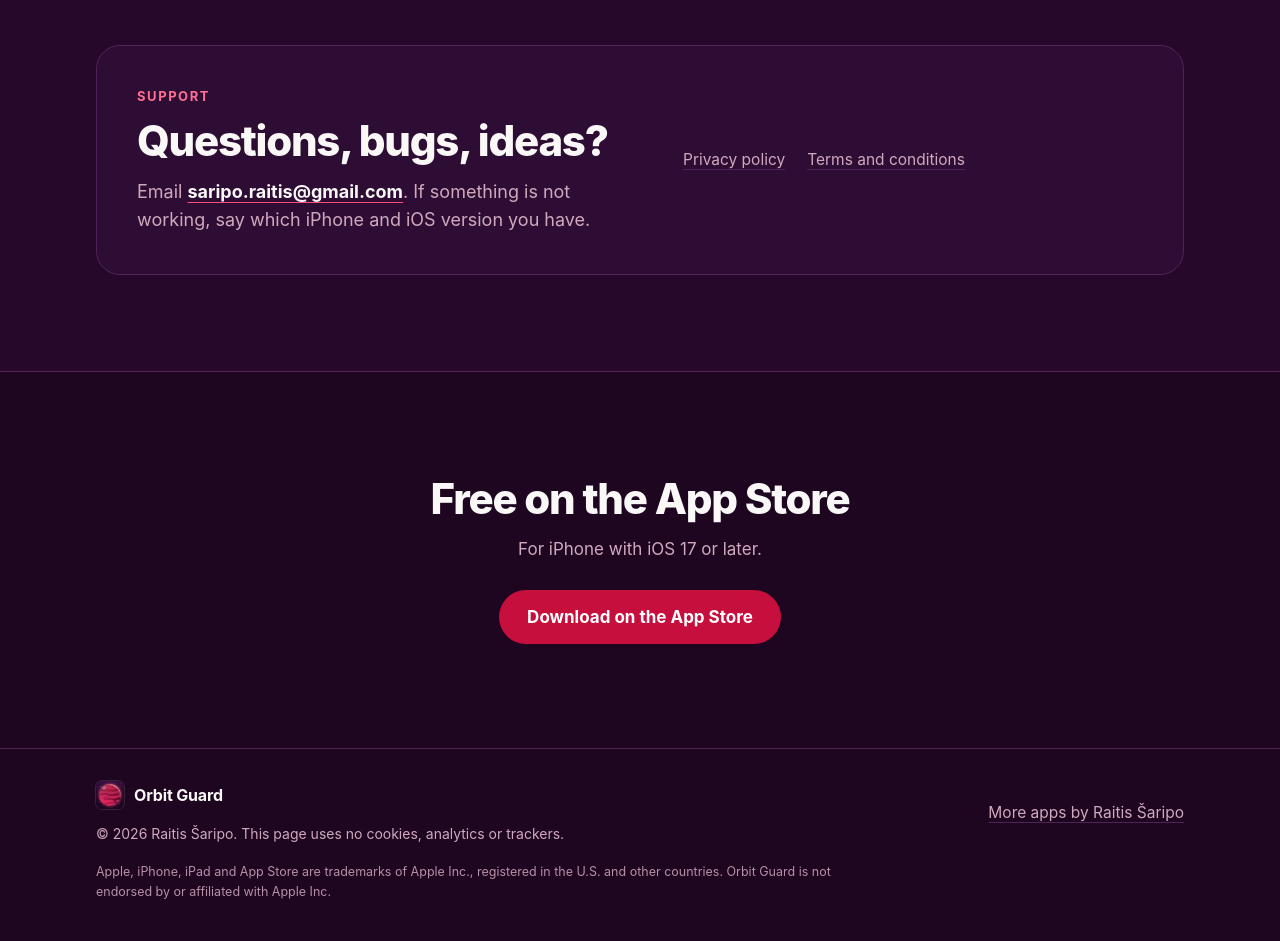
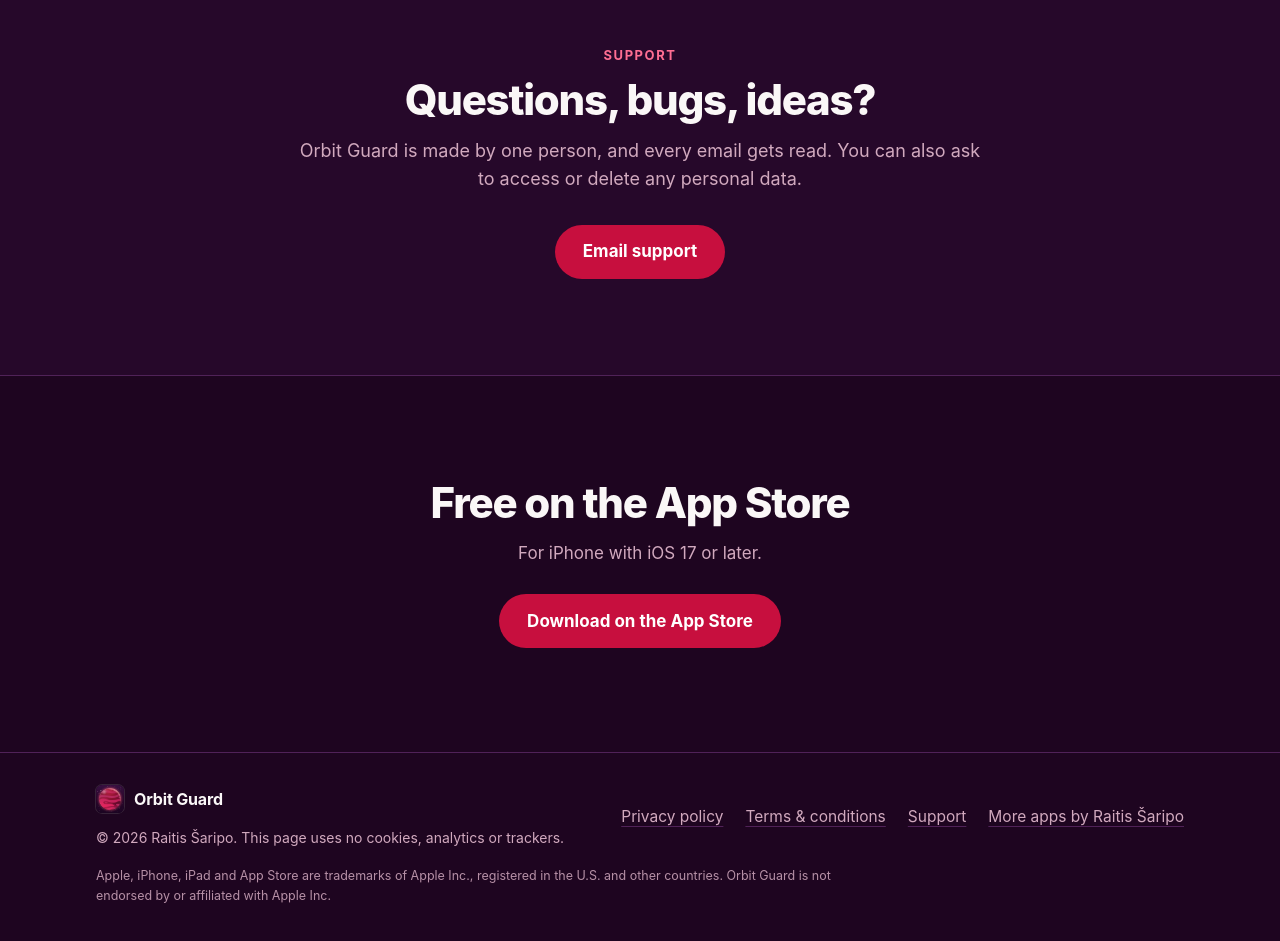
Before and after one commit to raichibald/orbitguard.github.io, a plain HTML site: page index.html in a window 1280 px wide. Shown: the part 4140-5081 px from the top of the page. Drawn offline with Linux system fonts and the light colour scheme.

Commit message:
Support the same way as the Countless page
A centred, button-only support section: 'Email support' builds the mailto on click (script.js), so the address is not in the page source, with the subject 'Orbit Guard support'. The privacy
policy, terms and support links move to the footer, as on the Countless page.

Co-Authored-By: Claude Sonnet 5.5 <noreply@anthropic.com>

```diff
--- a/index.html
+++ b/index.html
@@ -182,20 +182,16 @@
         </section>
 
         <section class="section alt" id="support" aria-labelledby="support-title">
-            <div class="wrap">
-                <div class="support-box">
-                    <div>
-                        <p class="eyebrow">Support</p>
-                        <h2 id="support-title">Questions, bugs, ideas?</h2>
-                        <p class="section-lead">
-                            Email <a class="mail" href="mailto:saripo.raitis@gmail.com?subject=Orbit Guard%20support">saripo.raitis@gmail.com</a>.
-                            If something is not working, say which iPhone and iOS version you have.
-                        </p>
-                    </div>
-                    <div class="links" aria-label="Legal">
-                        <a href="privacy-policy.html">Privacy policy</a> <a href="terms-and-conditions.html">Terms and conditions</a>
-                    </div>
-                </div>
+            <div class="wrap narrow center">
+                <p class="eyebrow">Support</p>
+                <h2 id="support-title">Questions, bugs, ideas?</h2>
+                <p class="section-lead">
+                    Orbit Guard is made by one person, and every email gets read. You can also ask to access or delete any
+                    personal data.
+                </p>
+                <p class="support-cta">
+                    <a class="btn btn-lg" href="#support" data-mail>Email support</a>
+                </p>
             </div>
         </section>
 
@@ -217,9 +213,12 @@
                 </a>
                 <p class="copy">&copy; 2026 Raitis &Scaron;aripo. This page uses no cookies, analytics or trackers.</p>
             </div>
-            <div class="links">
+            <nav class="links" aria-label="Legal and support">
+                <a href="privacy-policy.html">Privacy policy</a>
+                <a href="terms-and-conditions.html">Terms &amp; conditions</a>
+                <a href="#support">Support</a>
                 <a href="https://raichibald.github.io/">More apps by Raitis &Scaron;aripo</a>
-            </div>
+            </nav>
         </div>
         <div class="wrap">
             <p class="legal">
--- a/script.js
+++ b/script.js
@@ -1,5 +1,13 @@
 (() => {
     "use strict";
+    // Support button: the address is only assembled on click, so it isn't sitting in the page source.
+    document.querySelectorAll("[data-mail]").forEach((a) => {
+        a.addEventListener("click", (e) => {
+            e.preventDefault();
+            location.href = `mailto:${["saripo.raitis", "gmail.com"].join("@")}?subject=Orbit%20Guard%20support`;
+        });
+    });
+
     // Gallery arrows (the row also scrolls and snaps by touch or trackpad without this).
     const track = document.querySelector(".gallery-track");
     if (!track) return;
--- a/styles.css
+++ b/styles.css
@@ -553,6 +553,18 @@ h3 {
 }
 
 /* Support and final call */
+.wrap.narrow {
+    max-width: calc(780px + 2 * clamp(16px, 4vw, 32px));
+}
+.center {
+    text-align: center;
+}
+.center .section-lead {
+    margin-inline: auto;
+}
+.support-cta {
+    margin-top: 32px;
+}
 .support-box {
     display: grid;
     gap: 22px;
```
